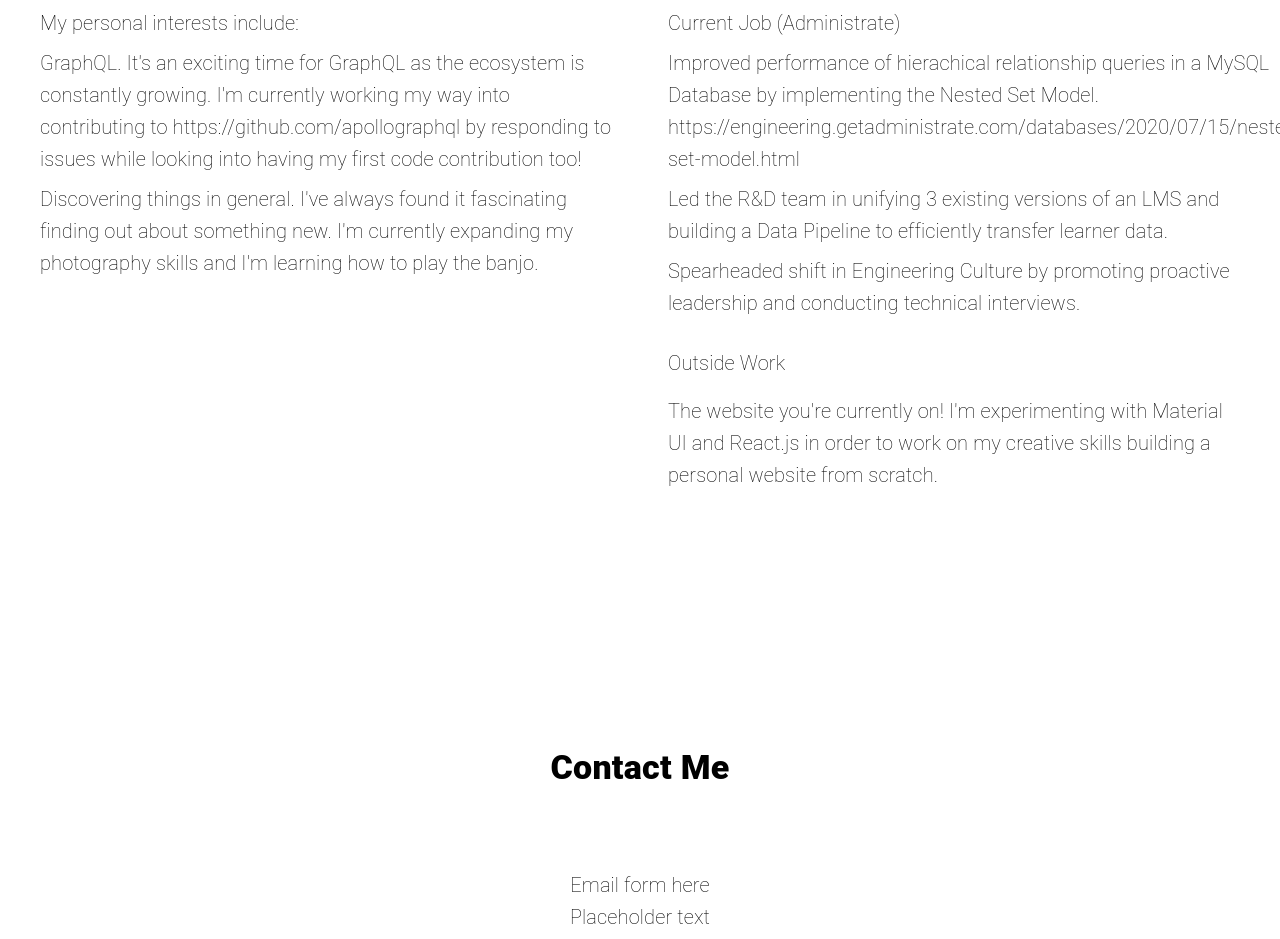
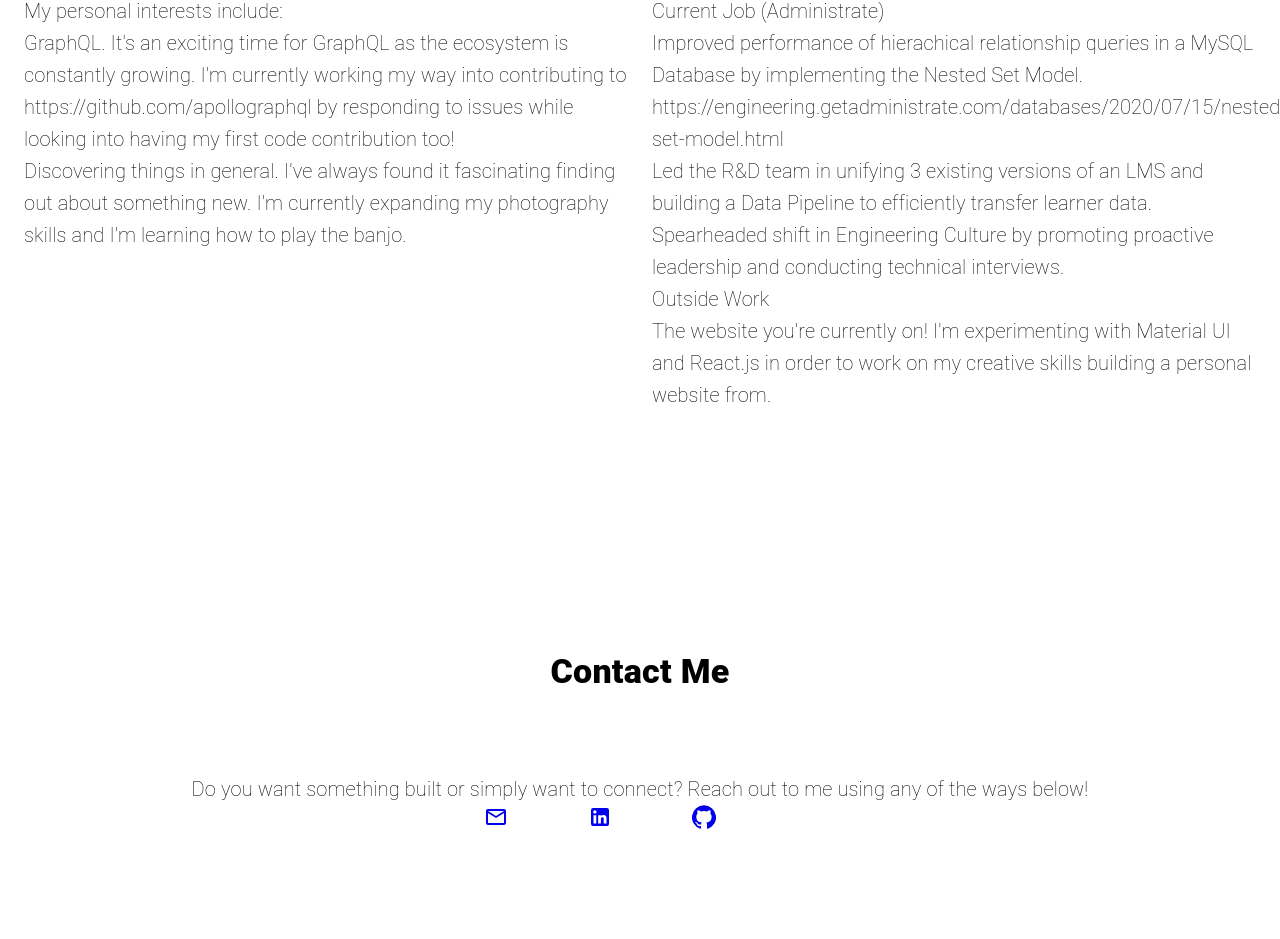
Before and after one commit to devkot/stelioskot.dev, a React (Create React App) app: page / in a window 1280 px wide. Shown: the part 1267-2206 px from the top of the page. Built offline with nearby package versions, Linux system fonts and the light colour scheme.

Commit message:
Add contact me section

```diff
--- a/package.json
+++ b/package.json
@@ -4,6 +4,7 @@
   "private": true,
   "dependencies": {
     "@material-ui/core": "^4.9.14",
+    "@material-ui/icons": "^4.11.2",
     "@testing-library/jest-dom": "^4.2.4",
     "@testing-library/react": "^9.3.2",
     "@testing-library/user-event": "^7.1.2",
--- /dev/null
+++ b/src/components/ContactMe.tsx
@@ -0,0 +1,79 @@
+import React from "react";
+
+import { Typography, Box, Grid } from "@material-ui/core";
+import { makeStyles } from "@material-ui/core/styles";
+import MailOutlineIcon from "@material-ui/icons/MailOutline";
+import LinkedInIcon from "@material-ui/icons/LinkedIn";
+import GitHubIcon from "@material-ui/icons/GitHub";
+
+const useStyles = makeStyles((theme) => ({
+  homeContainer: {
+    paddingTop: theme.spacing(10),
+  },
+  homeTitle: {
+    fontWeight: 800,
+    paddingTop: theme.spacing(10),
+    paddingBottom: theme.spacing(10),
+    "text-align": "center",
+  },
+  homeContent: {
+    fontWeight: 100,
+    paddingTop: theme.spacing(10),
+    paddingBottom: theme.spacing(10),
+    "text-align": "center",
+  },
+  socialButton: {
+    paddingTop: theme.spacing(10),
+    marginRight: theme.spacing(10),
+    paddingBottom: theme.spacing(10),
+  },
+}));
+
+const ContactMe: React.FunctionComponent = () => {
+  const classes = useStyles();
+
+  return (
+    <Box id="about">
+      <Typography variant="h4" className={classes.homeTitle}>
+        <Box id="projects">Contact Me</Box>
+        <Typography variant="h6" className={classes.homeContent}>
+          <Box>
+            Do you want something built or simply want to connect? Reach out to
+            me using any of the ways below!
+          </Box>
+          <Grid>
+            <Grid
+              item
+              key="Email"
+              component="a"
+              href="mailto:stelioskotanidis@hotmail.com"
+              className={classes.socialButton}
+            >
+              <MailOutlineIcon />
+            </Grid>
+            <Grid
+              item
+              key="LinkedIn"
+              component="a"
+              href="https://www.linkedin.com/in/stylianos-kotanidis/"
+              className={classes.socialButton}
+            >
+              <LinkedInIcon />
+            </Grid>
+            <Grid
+              item
+              key="GitHub"
+              component="a"
+              href="https://github.com/devkot"
+              className={classes.socialButton}
+            >
+              <GitHubIcon />
+            </Grid>
+          </Grid>
+        </Typography>
+      </Typography>
+    </Box>
+  );
+};
+
+export default ContactMe;
--- a/src/components/Projects.tsx
+++ b/src/components/Projects.tsx
@@ -1,6 +1,6 @@
 import React from "react";
 
-import { Typography, Box, Grid, List, ListItem } from "@material-ui/core";
+import { Typography, Box, Grid } from "@material-ui/core";
 import { makeStyles, Theme } from "@material-ui/core/styles";
 
 const useStyles = makeStyles((theme: Theme) => ({
@@ -14,7 +14,7 @@ const useStyles = makeStyles((theme: Theme) => ({
     fontWeight: 100,
     paddingTop: theme.spacing(10),
     paddingBottom: theme.spacing(10),
-    "text-align": "center",
+    "text-align": "left",
   },
 }));
 
@@ -28,50 +28,45 @@ const Projects: React.FunctionComponent = () => {
         <Grid container spacing={3}>
           <Grid item xs={12} sm={6}>
             <Typography variant="h6" className={classes.homeContent}>
-              <List dense>
-                <ListItem>My personal interests include:</ListItem>
-                <ListItem>
+              <Grid item>My personal interests include:</Grid>
+              <Grid item>
                 GraphQL. It's an exciting time for GraphQL as the ecosystem is
                 constantly growing. I'm currently working my way into
                 contributing to https://github.com/apollographql by responding
                 to issues while looking into having my first code contribution
                 too!
-                </ListItem>
-                <ListItem>
-                  Discovering things in general. I've always found it
-                  fascinating finding out about something new. I'm currently
-                  expanding my photography skills and I'm learning how to play
-                  the banjo.
-                </ListItem>
-              </List>
+              </Grid>
+              <Grid item>
+                Discovering things in general. I've always found it fascinating
+                finding out about something new. I'm currently expanding my
+                photography skills and I'm learning how to play the banjo.
+              </Grid>
             </Typography>
           </Grid>
           <Grid item xs={12} sm={6}>
             <Typography variant="h6" className={classes.homeContent}>
-              <List dense>
-                <ListItem>Current Job (Administrate)</ListItem>
-                <ListItem>
+              <Grid item>Current Job (Administrate)</Grid>
+              <Grid item>
                 Improved performance of hierachical relationship queries in a
                 MySQL Database by implementing the Nested Set Model.
                 https://engineering.getadministrate.com/databases/2020/07/15/nested-set-model.html
-                </ListItem>
-                <ListItem>
+              </Grid>
+              <Grid item>
                 Led the R&D team in unifying 3 existing versions of an LMS and
                 building a Data Pipeline to efficiently transfer learner data.
-                </ListItem>
-                <ListItem>
-                  Spearheaded shift in Engineering Culture by promoting
-                  proactive leadership and conducting technical interviews.
-                </ListItem>
-              </List>
-              <List>
-                <ListItem>Outside Work</ListItem>
-                <ListItem>
+              </Grid>
+              <Grid item>
+                Spearheaded shift in Engineering Culture by promoting proactive
+                leadership and conducting technical interviews.
+              </Grid>
+              <Grid item>
+                <Grid item>Outside Work</Grid>
+                <Grid item>
                   The website you're currently on! I'm experimenting with
                   Material UI and React.js in order to work on my creative
-                  skills building a personal website from scratch.
-                </ListItem>
-              </List>
+                  skills building a personal website from.
+                </Grid>
+              </Grid>
             </Typography>
           </Grid>
         </Grid>
--- a/src/pages/Home.tsx
+++ b/src/pages/Home.tsx
@@ -1,10 +1,11 @@
 import React from "react";
 
-import { Typography, Box, Container } from "@material-ui/core";
+import { Container } from "@material-ui/core";
 import { makeStyles } from "@material-ui/core/styles";
 import About from "../components/About";
 import Projects from "../components/Projects";
 import Intro from "../components/Intro";
+import ContactMe from "../components/ContactMe";
 
 const useStyles = makeStyles((theme) => ({
   homeContainer: {
@@ -31,14 +32,7 @@ const Home: React.FunctionComponent = () => {
       <Intro />
       <About />
       <Projects />
-
-      <Typography variant="h4" className={classes.homeTitle}>
-        <Box id="projects">Contact Me</Box>
-        <Typography variant="h6" className={classes.homeContent}>
-          <Box>Email form here</Box>
-          {[...Array(10)].fill(<Box>Placeholder text</Box>)}
-        </Typography>
-      </Typography>
+      <ContactMe />
     </Container>
   );
 };
```
Also changed, not shown: 1 other file (tests, documents, lock files or other folders). Lines whose indentation alone changed are shown as unchanged.
